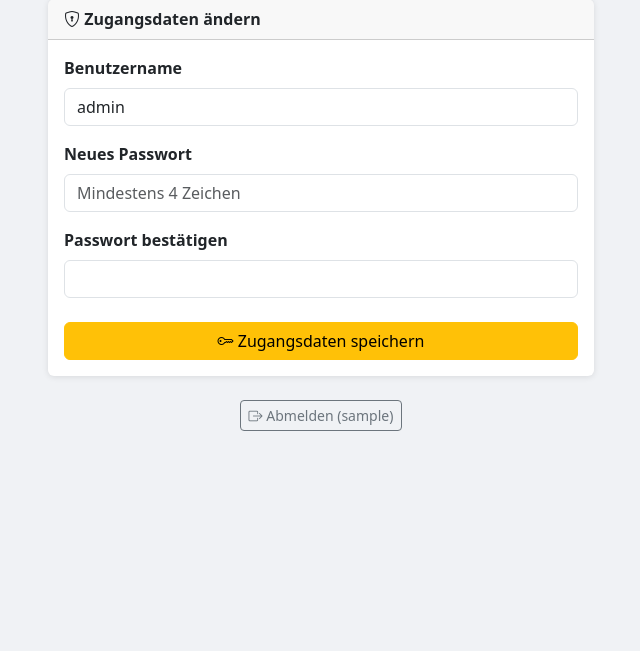
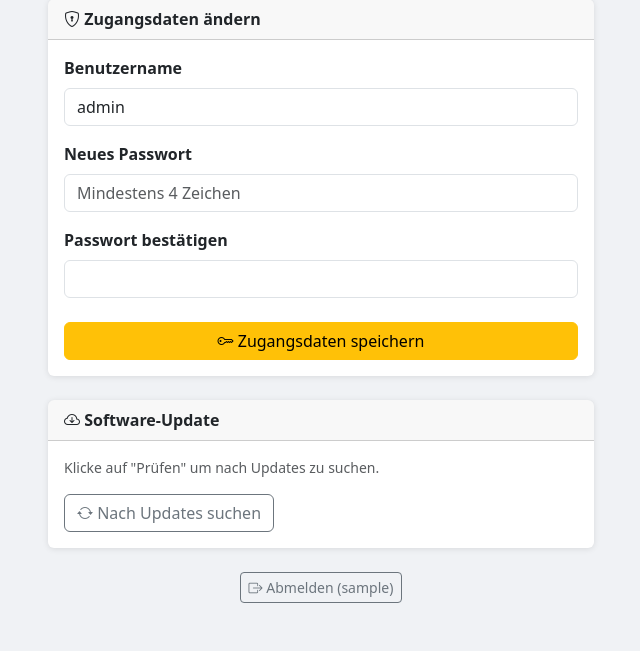
Before and after one commit to drunkler/Divera247-SmartHome, a Flask app: page /settings in a window 1280 px wide. Shown: the part 575-1226 px from the top of the page, without its empty margins (319-959 px from the left). Before the commit the page ends 1006 px from the top, so only its background shows below. Run offline with Flask 3, Linux system fonts and the light colour scheme; the visitor is signed in with stand-in values (Sample User, id 1).

Commit message:
Add in-app update check and one-click update from GitHub
/update/check: fetches origin, compares local vs remote commit hash,
returns commits-behind count.
/update/apply: runs git pull, then restarts the process via os.execv.

settings.html: update card with check button (AJAX), shows current
hash and commits behind, reveals apply button when update available,
reloads page after 4s once restart is in progress.

Co-Authored-By: Claude Sonnet 4.6 <noreply@anthropic.com>

```diff
--- a/app.py
+++ b/app.py
@@ -1,4 +1,7 @@
 import logging
+import os
+import subprocess
+import sys
 import threading
 from datetime import datetime
 from functools import wraps
@@ -354,6 +357,57 @@ def api_state():
     })
 
 
+# ─── Update ────────────────────────────────────────────────────────────────────
+
+def _git(*args):
+    result = subprocess.run(
+        ["git"] + list(args),
+        cwd=os.path.dirname(__file__),
+        capture_output=True, text=True
+    )
+    return result.stdout.strip(), result.returncode
+
+
+@app.route("/update/check")
+@login_required
+def update_check():
+    local, rc = _git("rev-parse", "HEAD")
+    if rc != 0:
+        return jsonify({"ok": False, "error": "Kein Git-Repository gefunden."})
+
+    _, rc = _git("fetch", "origin", "--quiet")
+    if rc != 0:
+        return jsonify({"ok": False, "error": "Fetch fehlgeschlagen. Netzwerk prüfen."})
+
+    remote, _ = _git("rev-parse", "origin/master")
+    behind, _ = _git("rev-list", "--count", f"HEAD..origin/master")
+
+    return jsonify({
+        "ok": True,
+        "local":   local[:7],
+        "remote":  remote[:7],
+        "up_to_date": local == remote,
+        "commits_behind": int(behind or 0),
+    })
+
+
+@app.route("/update/apply", methods=["POST"])
+@login_required
+def update_apply():
+    out, rc = _git("pull", "origin", "master")
+    if rc != 0:
+        return jsonify({"ok": False, "error": out or "git pull fehlgeschlagen."})
+
+    log.info("Update eingespielt: %s — starte neu...", out)
+    threading.Timer(1.5, _restart_process).start()
+    return jsonify({"ok": True, "output": out})
+
+
+def _restart_process():
+    log.info("Server-Neustart nach Update...")
+    os.execv(sys.executable, [sys.executable] + sys.argv)
+
+
 # ─── Scheduler ─────────────────────────────────────────────────────────────────
 
 def _restart_scheduler(interval):
--- a/templates/settings.html
+++ b/templates/settings.html
@@ -78,6 +78,24 @@
       </div>
     </div>
 
+    <!-- Software-Update -->
+    <div class="card mb-4">
+      <div class="card-header fw-bold"><i class="bi bi-cloud-arrow-down"></i> Software-Update</div>
+      <div class="card-body">
+        <div id="update-status" class="mb-3 text-muted small">
+          Klicke auf "Prüfen" um nach Updates zu suchen.
+        </div>
+        <div class="d-flex gap-2">
+          <button class="btn btn-outline-secondary" id="btn-check" onclick="checkUpdate()">
+            <i class="bi bi-arrow-repeat"></i> Nach Updates suchen
+          </button>
+          <button class="btn btn-success d-none" id="btn-apply" onclick="applyUpdate()">
+            <i class="bi bi-cloud-arrow-down-fill"></i> Jetzt aktualisieren
+          </button>
+        </div>
+      </div>
+    </div>
+
     <!-- Abmelden -->
     <div class="text-center">
       <a href="/logout" class="btn btn-outline-secondary btn-sm">
@@ -89,3 +107,63 @@
 </div>
 
 {% endblock %}
+
+{% block scripts %}
+<script>
+function checkUpdate() {
+  const btn = document.getElementById('btn-check');
+  const status = document.getElementById('update-status');
+  btn.disabled = true;
+  btn.innerHTML = '<span class="spinner-border spinner-border-sm"></span> Prüfe...';
+  status.innerHTML = '';
+
+  fetch('/update/check')
+    .then(r => r.json())
+    .then(d => {
+      btn.disabled = false;
+      btn.innerHTML = '<i class="bi bi-arrow-repeat"></i> Nach Updates suchen';
+      if (!d.ok) {
+        status.innerHTML = `<span class="text-danger"><i class="bi bi-x-circle"></i> ${d.error}</span>`;
+        return;
+      }
+      if (d.up_to_date) {
+        status.innerHTML = `<span class="text-success"><i class="bi bi-check-circle"></i> Aktuell <span class="text-muted">(${d.local})</span></span>`;
+        document.getElementById('btn-apply').classList.add('d-none');
+      } else {
+        status.innerHTML = `<span class="text-warning"><i class="bi bi-exclamation-circle"></i> Update verfügbar — <strong>${d.commits_behind} neuer Commit${d.commits_behind > 1 ? 's' : ''}</strong> <span class="text-muted">(${d.local} → ${d.remote})</span></span>`;
+        document.getElementById('btn-apply').classList.remove('d-none');
+      }
+    })
+    .catch(() => {
+      btn.disabled = false;
+      btn.innerHTML = '<i class="bi bi-arrow-repeat"></i> Nach Updates suchen';
+      status.innerHTML = '<span class="text-danger"><i class="bi bi-x-circle"></i> Verbindungsfehler</span>';
+    });
+}
+
+function applyUpdate() {
+  const btn = document.getElementById('btn-apply');
+  const status = document.getElementById('update-status');
+  btn.disabled = true;
+  btn.innerHTML = '<span class="spinner-border spinner-border-sm"></span> Aktualisiere...';
+
+  fetch('/update/apply', { method: 'POST' })
+    .then(r => r.json())
+    .then(d => {
+      if (!d.ok) {
+        status.innerHTML = `<span class="text-danger"><i class="bi bi-x-circle"></i> ${d.error}</span>`;
+        btn.disabled = false;
+        btn.innerHTML = '<i class="bi bi-cloud-arrow-down-fill"></i> Jetzt aktualisieren';
+        return;
+      }
+      status.innerHTML = `<span class="text-success"><i class="bi bi-check-circle"></i> Update eingespielt! Server startet neu…</span>`;
+      btn.classList.add('d-none');
+      setTimeout(() => { window.location.reload(); }, 4000);
+    })
+    .catch(() => {
+      status.innerHTML = '<span class="text-warning"><i class="bi bi-arrow-repeat"></i> Server startet neu, bitte Seite neu laden…</span>';
+      setTimeout(() => { window.location.reload(); }, 4000);
+    });
+}
+</script>
+{% endblock %}
```
